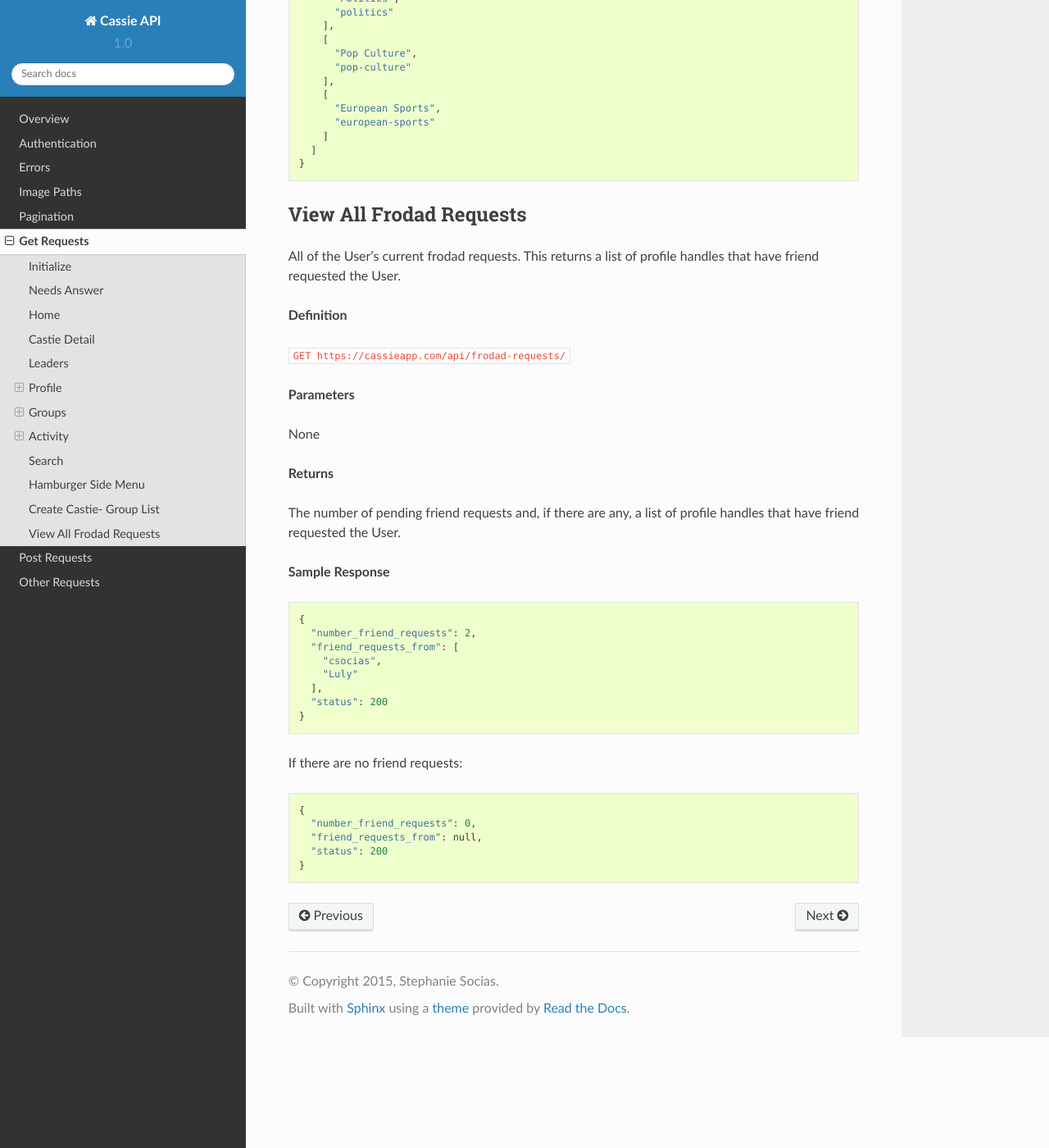
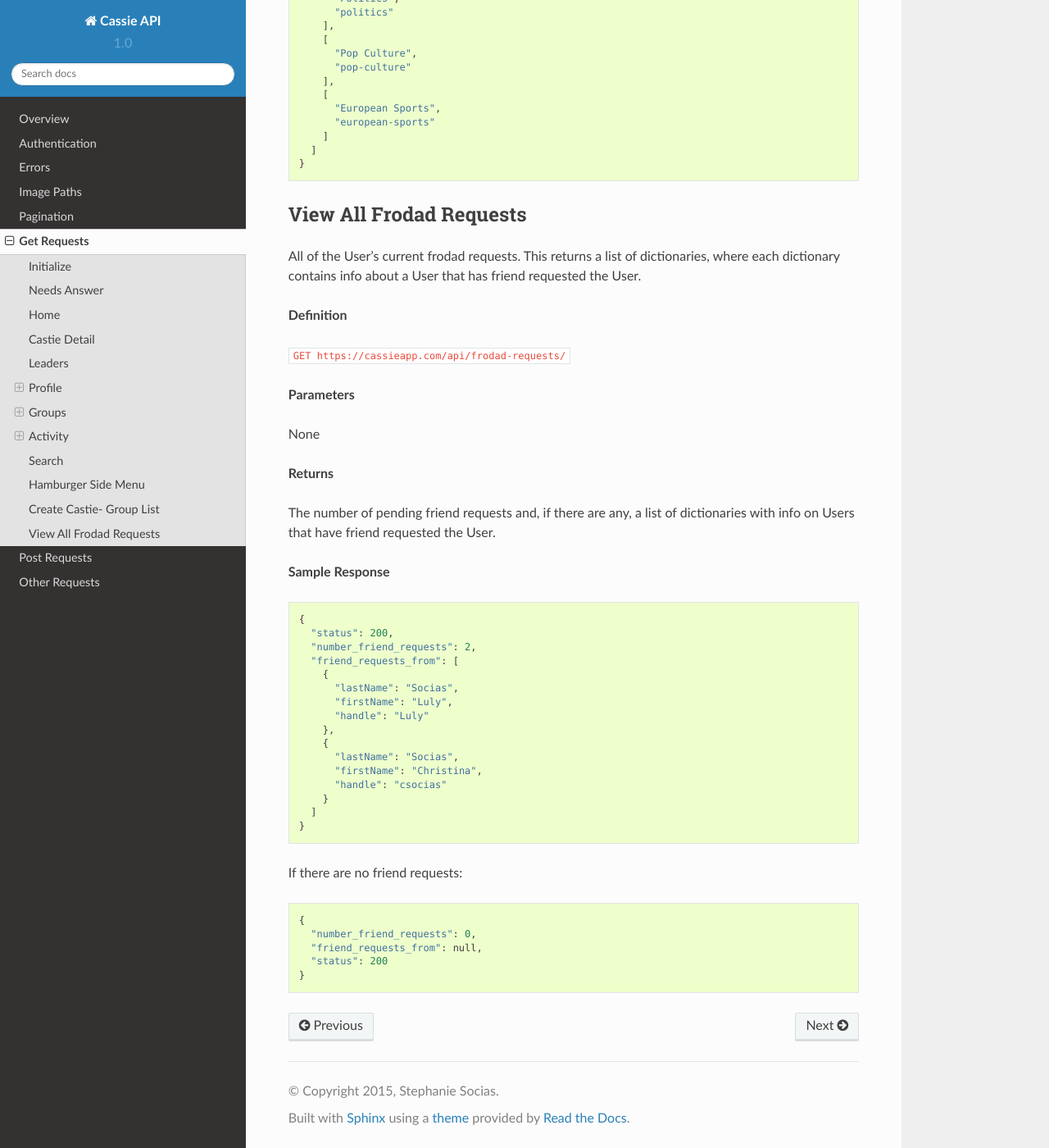
Before and after one commit to ssocias/cassie_docs, a Sphinx documentation site: the page built from source/get-requests.rst, in a window 1280 px wide and 1400 px high, scrolled down 28343 px. Shown: the whole window at 82% size. Built offline with Sphinx 7.4.7 and the Read the Docs theme 2.0.0, drawn with Linux system fonts in a browser that asks for light colours; some of the changed text lies outside the part shown.

Commit message:
frodad requests

```diff
--- a/source/get-requests.rst
+++ b/source/get-requests.rst
@@ -984,7 +984,7 @@ In addition to a "myForecasts" dictionary, returns a dictionary entitled 'accura
 
   * **percentCorrect**: *integer*, the User's accuracy in the Group
   * **ranking**: *integer*, the User's ranking in the Group leaderboard
-  * **ranking_outOf**: *integer*, total number of Users used in ranking (ranking on the app should be displayed as ranking / ranking_outOf; ex. 1/189)
+  * **ranking_outOf**: *integer*, total number of Users used in ranking (ranking on the app should be displayed as "ranking / ranking_outOf"; ex. 1/189)
   * **myForecasts**: *dictionary*, dictionary of `Forecast Object`_ entries indexed by forecast id
 
 **Sample Response** ::
@@ -1301,7 +1301,7 @@ This is similar to the :ref:`Hamburger` request but returns data for all existin
 View All Frodad Requests
 ========================
 
-All of the User's current frodad requests. This returns a list of profile handles that have friend requested the User.
+All of the User's current frodad requests. This returns a list of dictionaries, where each dictionary contains info about a User that has friend requested the User.
 
 **Definition**
 
@@ -1313,17 +1313,25 @@ None
 
 **Returns**
 
-The number of pending friend requests and, if there are any, a list of profile handles that have friend requested the User.
+The number of pending friend requests and, if there are any, a list of dictionaries with info on Users that have friend requested the User.
 
 **Sample Response** ::
 
   {
+    "status": 200,
     "number_friend_requests": 2,
     "friend_requests_from": [
-      "csocias",
-      "Luly"
-    ],
-    "status": 200
+      {
+        "lastName": "Socias",
+        "firstName": "Luly",
+        "handle": "Luly"
+      },
+      {
+        "lastName": "Socias",
+        "firstName": "Christina",
+        "handle": "csocias"
+      }
+    ]
   }
 
 If there are no friend requests: ::
```
Also changed, not shown: 12 other files.
